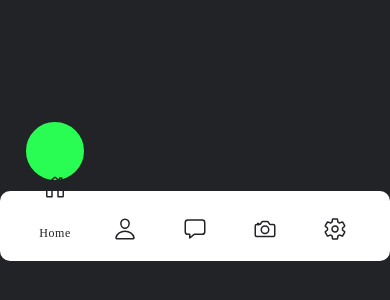
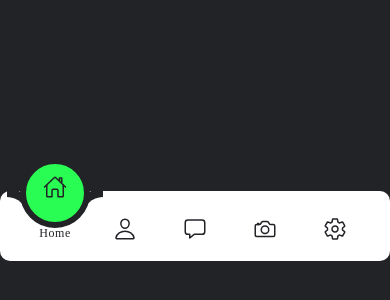
Before and after one commit to Tanvirsayem99/my-project, a plain HTML site: page index.html in a window 390 px wide. Shown: the part 196-496 px from the top of the page. Drawn offline with nearby package versions, Linux system fonts and the light colour scheme.

Commit message:
first commit

```diff
--- a/index.html
+++ b/index.html
@@ -5,6 +5,7 @@
     <meta http-equiv="X-UA-Compatible" content="IE=edge">
     <meta name="viewport" content="width=device-width, initial-scale=1.0">
     <link rel="stylesheet" href="style.css">
+    <meta name="viewport" content="width=device-width,initial-scale=1.0">
     <title>Document</title>
 </head>
 <body>
--- a/style.css
+++ b/style.css
@@ -132,3 +132,39 @@ body
 .navigation ul li:nth-child(5).active ~ .indicator{
     transform: translateX(calc(70px * 4));
 }
+@media (max-width:786px){
+    .indicator{
+        position: absolute;
+        top: 42%;
+        width: 70px;
+        height: 70px;
+        background: #29fd53;
+        border: 6px solid var(--clr);
+        border-radius: 50%;
+        transition: 0.5s;
+    }
+    .indicator::before
+{
+    content: '';
+    position: absolute;
+    top: 56%;
+    left: -19px;
+    width: 20px;
+    height: 20px;
+    background: transparent;
+    border-top-right-radius: 23px;
+    box-shadow: 0px -10px 0 0 var(--clr);
+}
+.indicator::after
+{
+    content: '';
+    position: absolute;
+    top: 56%;
+    right: -19px;
+    width: 20px;
+    height: 20px;
+    background: transparent;
+    border-top-left-radius: 23px;
+    box-shadow: 0px -10px 0 0 var(--clr);
+}
+}
```
